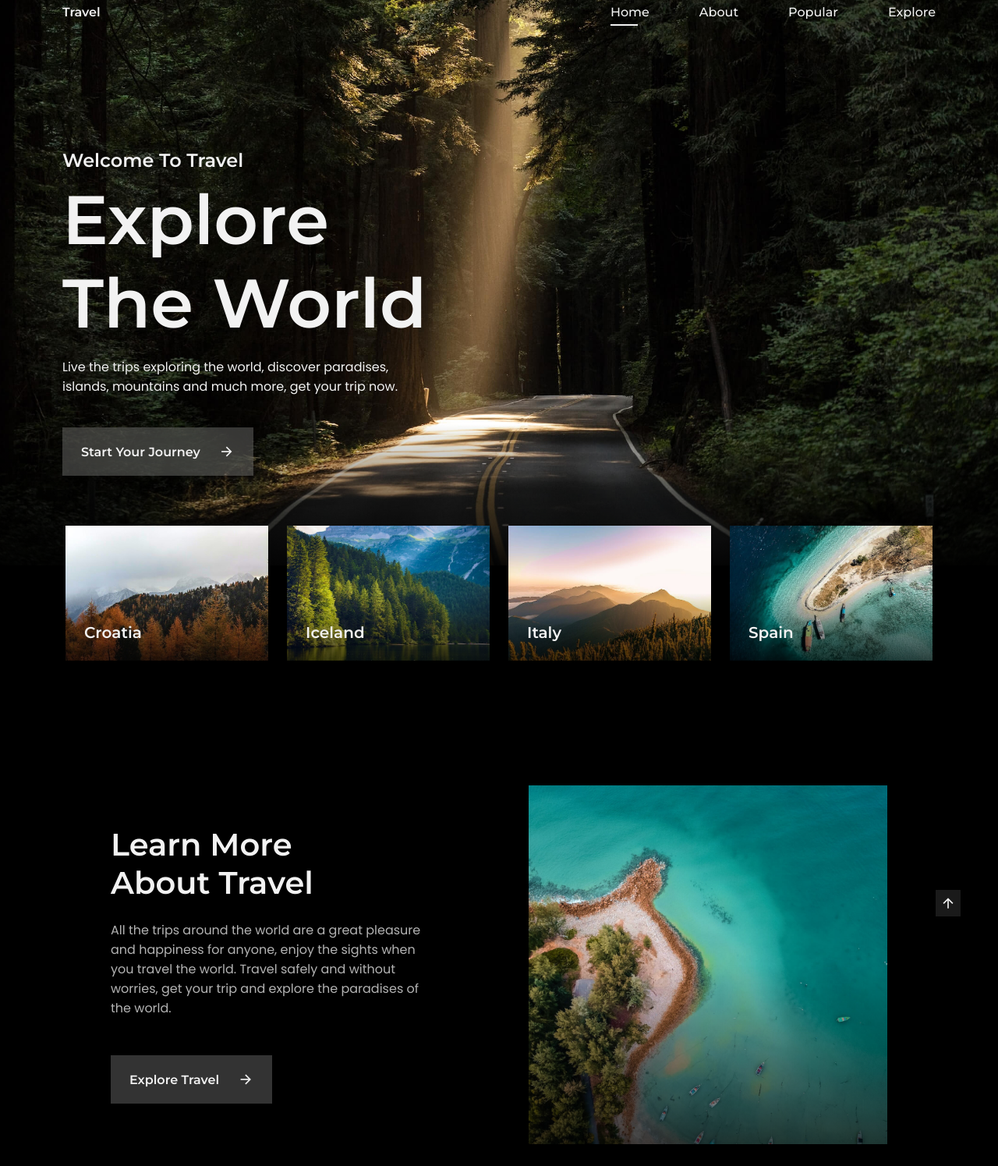
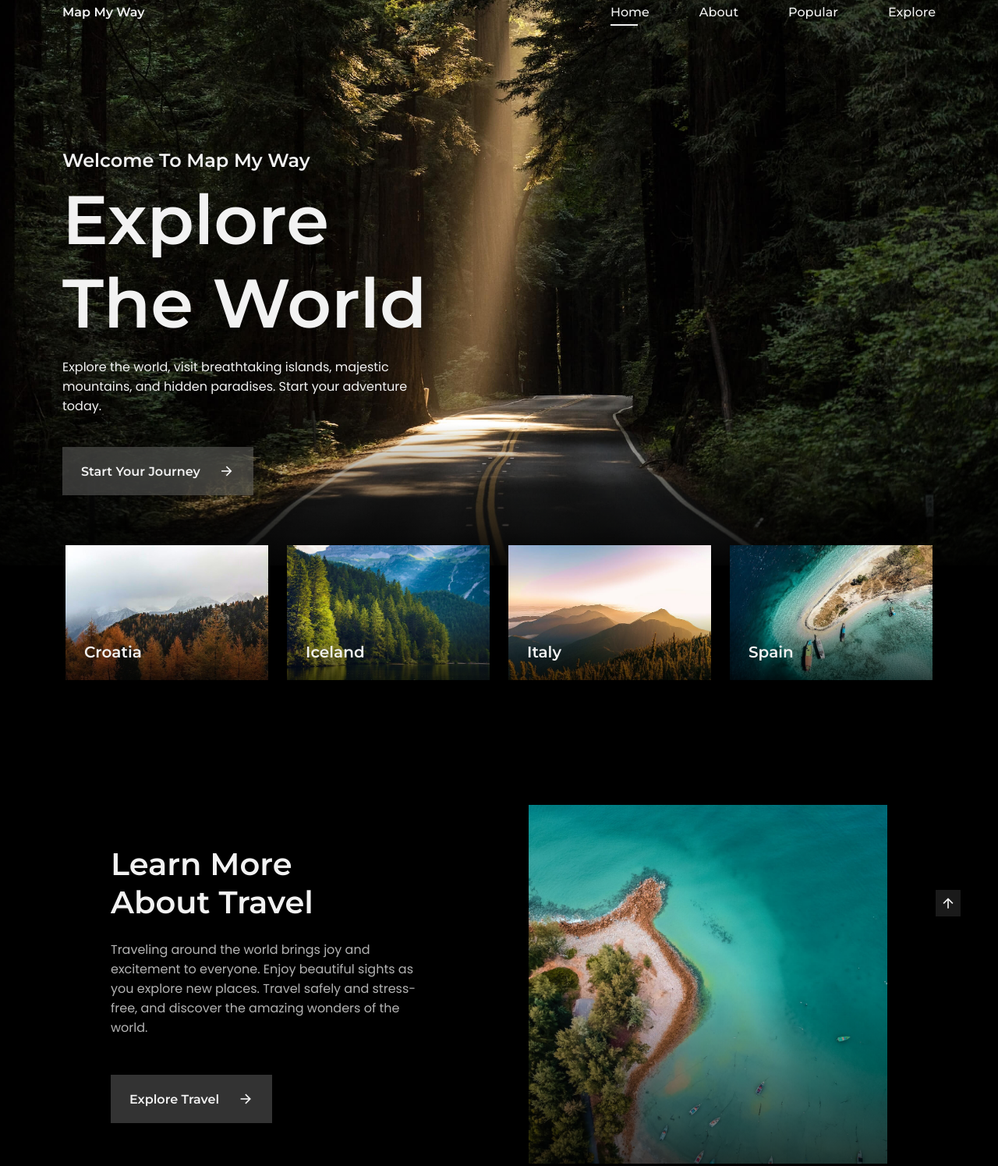
Before and after one commit to Jayakrushna35/Map-My-Way, a plain HTML site: page index.html in a window 1280 px wide. Shown: the part 25-1520 px from the top of the page at 78% size. Drawn offline with nearby package versions, Linux system fonts and the light colour scheme.

Commit message:
description change

```diff
--- a/index.html
+++ b/index.html
@@ -13,13 +13,13 @@
       <!--=============== CSS ===============-->
       <link rel="stylesheet" href="assets/css/styles.css">
 
-      <title>Responsive travel website - Bedimcode</title>
+      <title>Map My Way</title>
    </head>
    <body>
       <!--==================== HEADER ====================-->
       <header class="header" id="header">
          <nav class="nav container">
-            <a href="#" class="nav__logo">Travel</a>
+            <a href="#" class="nav__logo">Map My Way</a>
 
             <div class="nav__menu" id="nav-menu">
                <ul class="nav__list">
@@ -63,7 +63,7 @@
             <div class="home__container container grid">
                <div class="home__data">
                   <h3 class="home__subtitle">
-                     Welcome To Travel
+                     Welcome To Map My Way
                   </h3>
 
                   <h1 class="home__title">
@@ -72,9 +72,8 @@
                   </h1>
 
                   <p class="home__description">
-                     Live the trips exploring the world, discover
-                     paradises, islands, mountains and much
-                     more, get your trip now.
+                     Explore the world, visit breathtaking islands,
+                     majestic mountains, and hidden paradises. Start your adventure today.
                   </p>
 
                   <a href="#" class="button">
@@ -120,11 +119,9 @@
                   </h2>
 
                   <p class="about__description">
-                     All the trips around the world are a great
-                     pleasure and happiness for anyone, enjoy
-                     the sights when you travel the world. Travel
-                     safely and without worries, get your trip and
-                     explore the paradises of the world.
+                     Traveling around the world brings joy and excitement to everyone.
+                     Enjoy beautiful sights as you explore new places. Travel safely and stress-free,
+                     and discover the amazing wonders of the world.
                   </p>
 
                   <a href="#" class="button">
```
